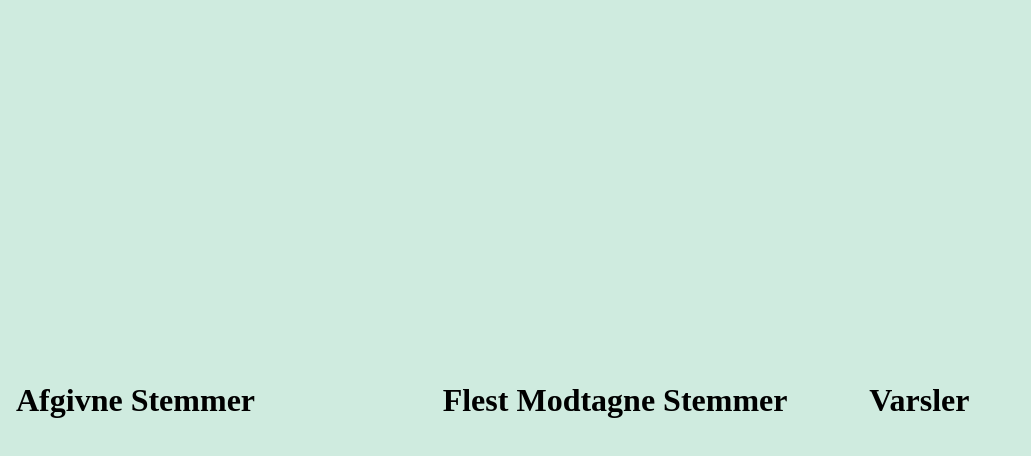
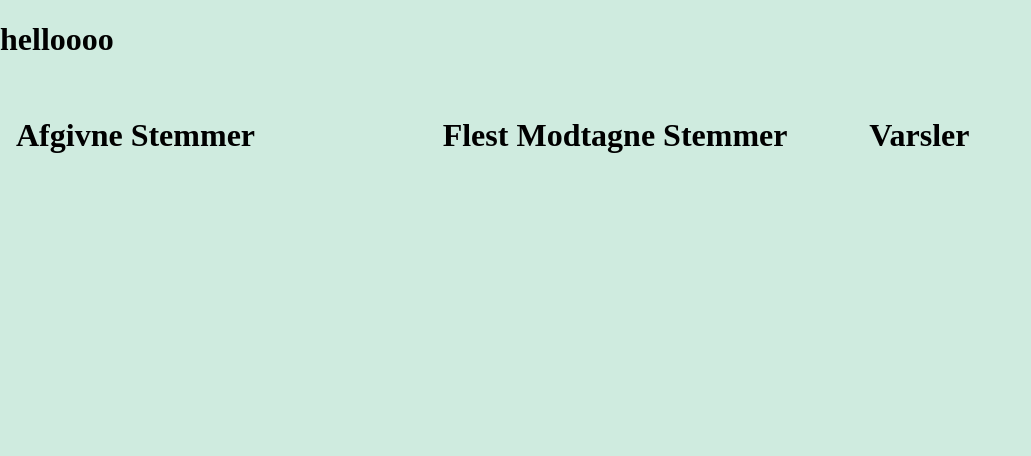
Before and after one commit to jalfd/votetracker, a website with bundled scripts: page static/votes.html in a window 1280 px wide. Shown: the whole page, without its empty margins (0-1031 px from the left). Built offline with nearby package versions, Linux system fonts and the light colour scheme.

Commit message:
try adding header to tile container

```diff
--- a/static/votes.html
+++ b/static/votes.html
@@ -10,7 +10,8 @@
     </style>
   </head>
   <body>
-    <div id="tiles-container"></div>
+    <div><h1>helloooo</h1>
+      <div id="tiles-container"></div></div>
     <div id="info-container">
       <div>
         <h1>Afgivne Stemmer</h1>
```
